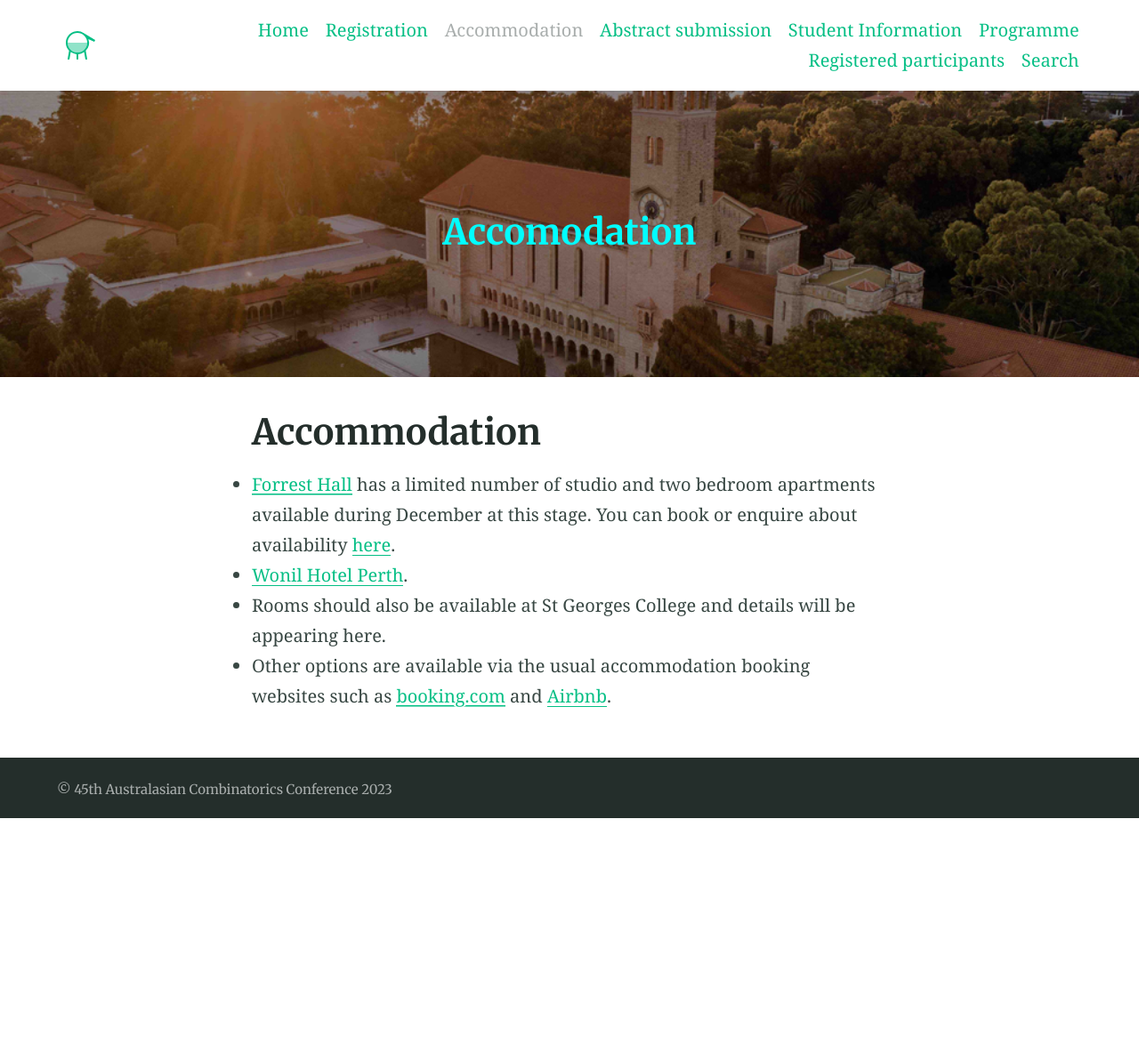
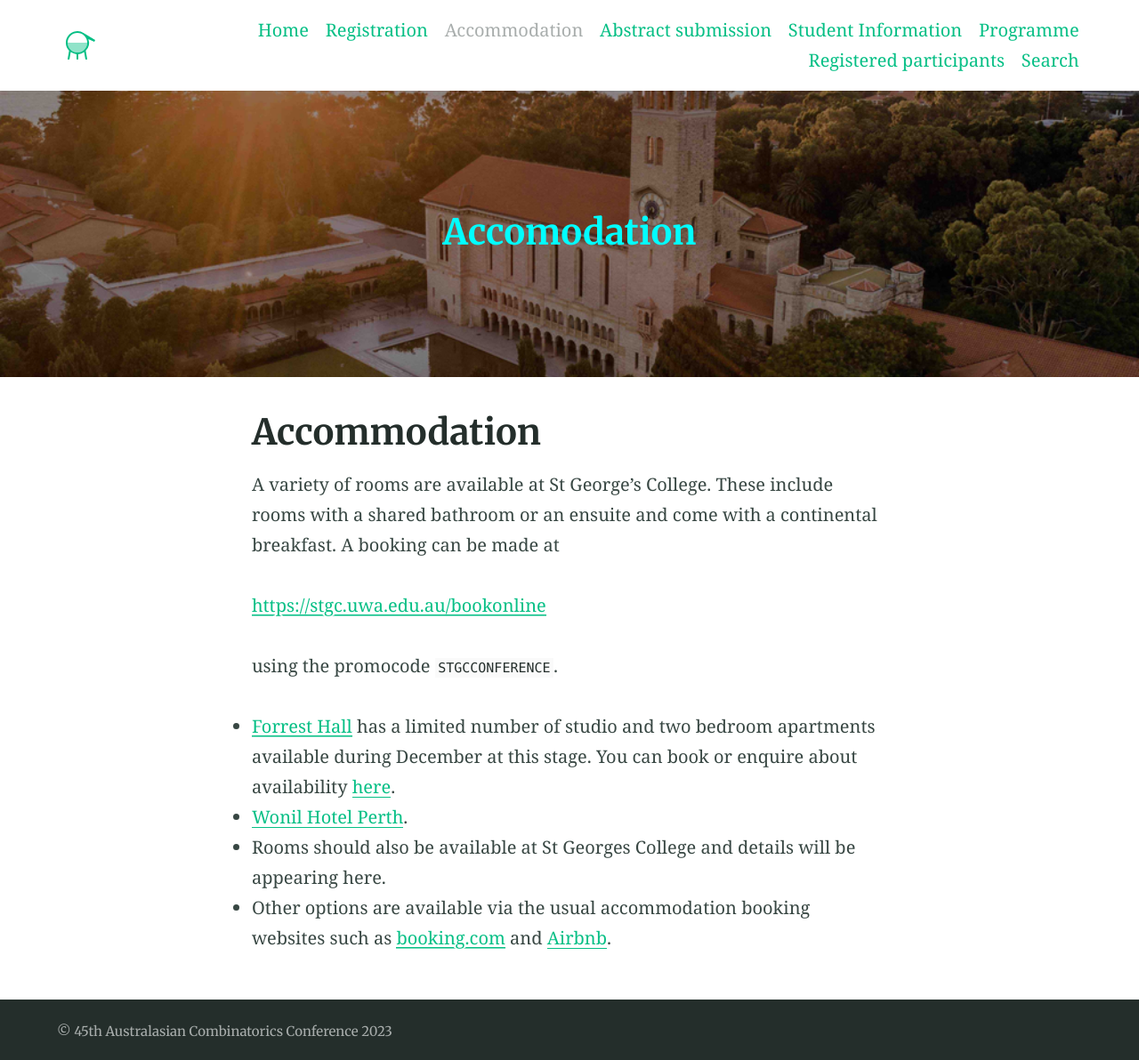
Before and after one commit to 45ACC/45ACC.github.io, a Jekyll site: the page built from accommodation.md, in a window 1280 px wide. Shown: the whole page at 89% size. Built offline with Jekyll 4.4.1, drawn with Linux system fonts in a browser that asks for light colours; before the commit the page ends 920 px from its top, so only the background shows below that.

Commit message:
Update accommodation.md

```diff
--- a/accommodation.md
+++ b/accommodation.md
@@ -8,6 +8,12 @@ aside: false
 ---
 
 
+A variety of rooms are available at St George's College. These include rooms with a shared bathroom or an ensuite and come with a continental breakfast. A booking can be made at
+
+[https://stgc.uwa.edu.au/bookonline](https://stgc.uwa.edu.au/bookonline)
+
+using the promocode `STGCCONFERENCE`.
+
 
 - [Forrest Hall](https://www.forrestresearch.org.au/forrest-hall/) has a limited number of studio and two bedroom apartments available during December at this stage. You can book or enquire about availability [here](https://www.uwa.edu.au/study/student-life/accommodation/short-stays).
 - [Wonil Hotel Perth](https://all.accor.com/hotel/C0T1/index.en.shtml?utm_campaign=seo+maps&utm_medium=seo+maps&utm_source=google+Maps).
```
